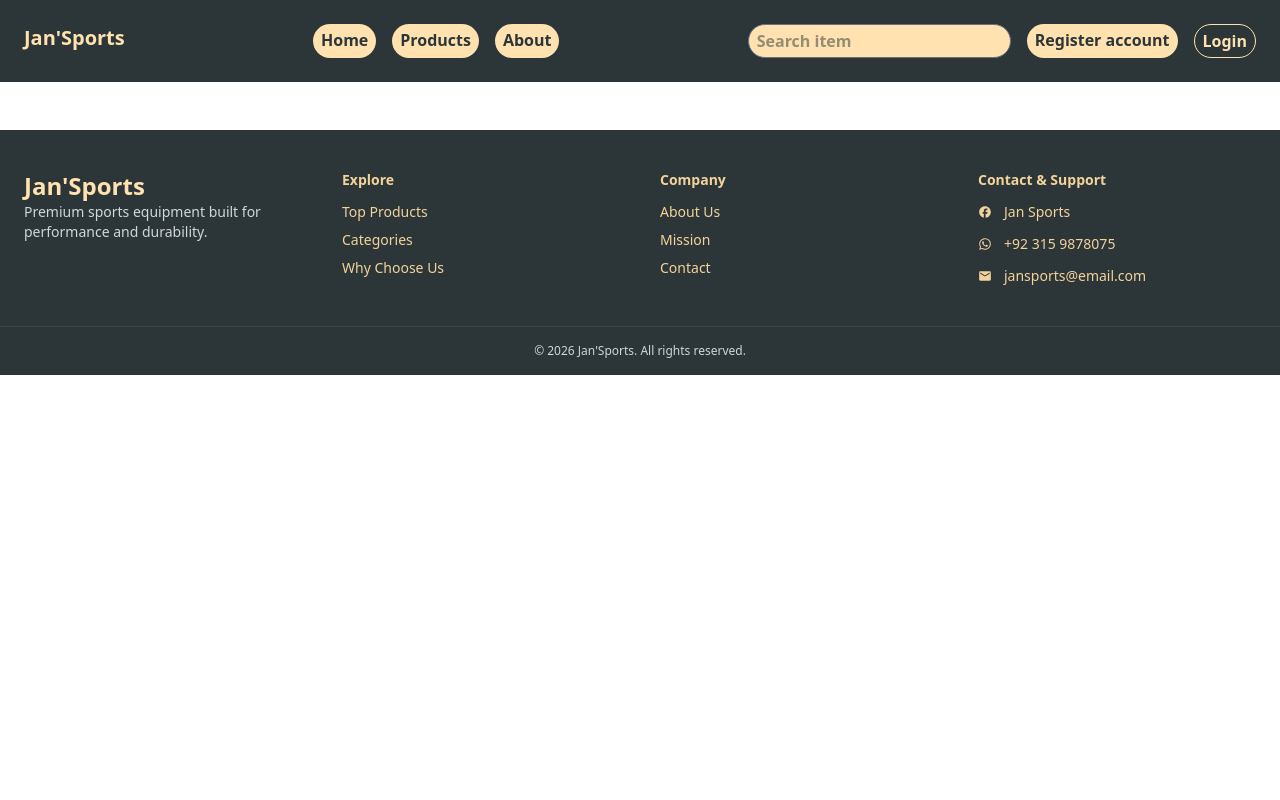
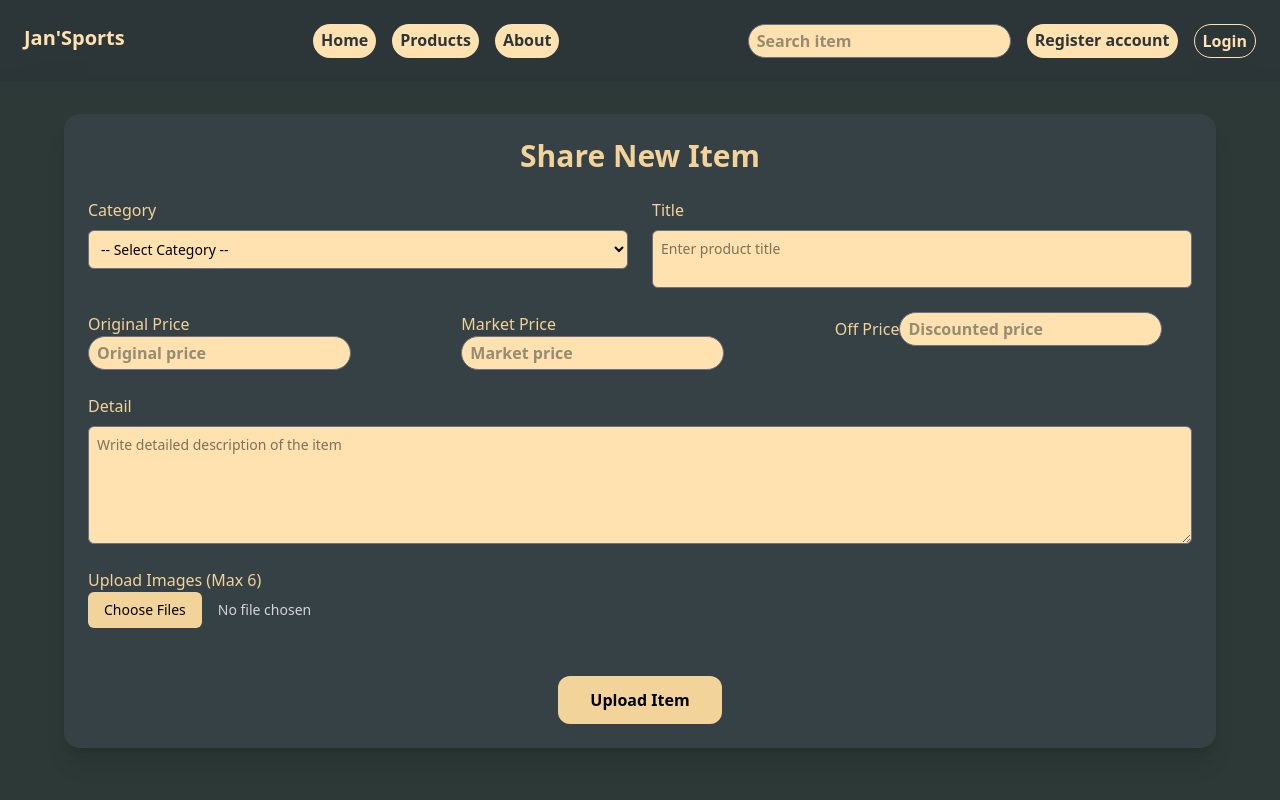
Before and after one commit to MehtabWazir34/E-commerce-SIte-FullStack, a React (Vite) app in the folder clientside/: page /addnewitem in a window 1280 px wide. Shown: the top 800 px of the page. Built offline with nearby package versions, Linux system fonts and the light colour scheme.

Commit message:
Create Item

```diff
--- a/clientside/src/App.jsx
+++ b/clientside/src/App.jsx
@@ -10,6 +10,7 @@ import ScrollToHash from './Parts/ScrollToIds'
 import Products from './Pages/Products'
 import Details from './Pages/Details'
 import About from './Pages/About'
+import ShareNewItem from './Pages/ShareNewItem'
 
 function App() {
 
@@ -27,6 +28,7 @@ function App() {
           <Route path='/products' element={<Products/>}/>
           <Route path='/product/details/:id' element={<Details/>}/>
           <Route path='/about' element={<About/>}/>
+          <Route path='/addnewitem' element={<ShareNewItem/>}/>
         </Routes>
 
         </main>
--- /dev/null
+++ b/clientside/src/Pages/ShareNewItem.jsx
@@ -0,0 +1,236 @@
+import { useState } from "react";
+import { InPut, LaBel } from "../Inputs/InPuts";
+
+function ShareNewItem() {
+  const [formData, setFormData] = useState({
+    title: "",
+    detail: "",
+    category: "",
+    prices: {
+      original: "",
+      market: "",
+      off: "",
+    },
+    images: [],
+  });
+
+  const [previewImages, setPreviewImages] = useState([]);
+
+  /* ===============================
+     IMAGE HANDLING (MAX 6)
+  ================================ */
+  const handleImageChange = (e) => {
+    const files = Array.from(e.target.files);
+
+    if (files.length + previewImages.length > 6) {
+      alert("You can upload only up to 6 images.");
+      return;
+    }
+
+    setFormData((prev) => ({
+      ...prev,
+      images: [...prev.images, ...files],
+    }));
+
+    const previews = files.map((file) => URL.createObjectURL(file));
+    setPreviewImages((prev) => [...prev, ...previews]);
+  };
+
+  const removeImage = (index) => {
+    setPreviewImages((prev) => prev.filter((_, i) => i !== index));
+    setFormData((prev) => ({
+      ...prev,
+      images: prev.images.filter((_, i) => i !== index),
+    }));
+  };
+
+  /* ===============================
+     SUBMIT HANDLER
+  ================================ */
+  const handleSubmit = (e) => {
+    e.preventDefault();
+
+    const payload = new FormData();
+    payload.append("title", formData.title);
+    payload.append("detail", formData.detail);
+    payload.append("category", formData.category);
+
+    payload.append("originalPrice", formData.prices.original);
+    payload.append("marketPrice", formData.prices.market);
+    payload.append("offPrice", formData.prices.off);
+
+    formData.images.forEach((img) => {
+      payload.append("images", img);
+    });
+
+    console.log("Ready for backend upload");
+    // axios.post("/api/products", payload)
+  };
+
+  return (
+    <section className="w-full min-h-screen bg-[#2c3936] px-4 py-8">
+      <div className="max-w-6xl mx-auto bg-[#364145] rounded-2xl shadow-xl p-6">
+        <h2 className="text-3xl text-[#f2d39a] text-center mb-6 font-semibold">
+          Share New Item
+        </h2>
+
+        <form
+          onSubmit={handleSubmit}
+          className="grid grid-cols-1 lg:grid-cols-2 gap-6"
+        >
+          {/* ================= CATEGORY ================= */}
+          <div className="flex flex-col gap-2">
+            <LaBel lblFor="category" lblName="Category" />
+            <select
+              id="category"
+              className="rounded-md border border-gray-500 bg-[#ffe2af] px-2 py-2 text-sm outline-none"
+              value={formData.category}
+              onChange={(e) =>
+                setFormData({ ...formData, category: e.target.value })
+              }
+              required
+            >
+              <option value="">-- Select Category --</option>
+              <option value="Cricket">Cricket</option>
+              <option value="Football">Football</option>
+              <option value="Volleyball">Volleyball</option>
+              <option value="Wears">Wears</option>
+            </select>
+          </div>
+
+          {/* ================= TITLE ================= */}
+          <div className="flex flex-col gap-2">
+            <LaBel lblFor="title" lblName="Title" />
+            <textarea
+              id="title"
+              rows={2}
+              resize="none"
+              className="resize-none rounded-md border border-gray-500 bg-[#ffe2af] px-2 py-2 text-sm outline-none"
+              placeholder="Enter product title"
+              value={formData.title}
+              onChange={(e) =>
+                setFormData({ ...formData, title: e.target.value })
+              }
+              required
+            />
+          </div>
+
+          {/* ================= PRICES ================= */}
+          <div className="grid grid-cols-1 md:grid-cols-3 gap-4 lg:col-span-2">
+            <div>
+              <LaBel lblFor="original" lblName="Original Price" />
+              <InPut
+                type="number"
+                id="original"
+                placeholder="Original price"
+                value={formData.prices.original}
+                onChange={(e) =>
+                  setFormData({
+                    ...formData,
+                    prices: { ...formData.prices, original: e.target.value },
+                  })
+                }
+                required
+              />
+            </div>
+
+            <div>
+              <LaBel lblFor="market" lblName="Market Price" />
+              <InPut
+                type="number"
+                id="market"
+                placeholder="Market price"
+                value={formData.prices.market}
+                onChange={(e) =>
+                  setFormData({
+                    ...formData,
+                    prices: { ...formData.prices, market: e.target.value },
+                  })
+                }
+              />
+            </div>
+
+            <div>
+              <LaBel lblFor="off" lblName="Off Price" />
+              <InPut
+                type="number"
+                id="off"
+                placeholder="Discounted price"
+                value={formData.prices.off}
+                onChange={(e) =>
+                  setFormData({
+                    ...formData,
+                    prices: { ...formData.prices, off: e.target.value },
+                  })
+                }
+              />
+            </div>
+          </div>
+
+          {/* ================= DETAILS ================= */}
+          <div className="flex flex-col gap-2 lg:col-span-2">
+            <LaBel lblFor="detail" lblName="Detail" />
+            <textarea
+              id="detail"
+              rows={5}
+              className="rounded-md border border-gray-500 bg-[#ffe2af] px-2 py-2 text-sm outline-none"
+              placeholder="Write detailed description of the item"
+              value={formData.detail}
+              onChange={(e) =>
+                setFormData({ ...formData, detail: e.target.value })
+              }
+              required
+            />
+          </div>
+
+          {/* ================= IMAGE UPLOAD ================= */}
+          <div className="lg:col-span-2">
+            <LaBel lblFor="images" lblName="Upload Images (Max 6)" />
+            <input
+              type="file"
+              id="images"
+              accept="image/*"
+              multiple
+              onChange={handleImageChange}
+              className="block w-full text-sm text-gray-300 file:mr-4 file:rounded-md file:border-0 file:bg-[#f2d39a] file:px-4 file:py-2 file:text-black"
+            />
+          </div>
+
+          {/* ================= IMAGE PREVIEW ================= */}
+          {previewImages.length > 0 && (
+            <div className="grid grid-cols-2 sm:grid-cols-3 md:grid-cols-6 gap-4 lg:col-span-2">
+              {previewImages.map((img, index) => (
+                <div key={index} className="relative">
+                  <img
+                    src={img}
+                    alt="preview"
+                    className="h-24 w-full object-cover rounded-md"
+                  />
+                  <button
+                    type="button"
+                    onClick={() => removeImage(index)}
+                    className="absolute top-1 right-1 bg-red-600 text-white text-xs px-2 py-1 rounded"
+                  >
+                    X
+                  </button>
+                </div>
+              ))}
+            </div>
+          )}
+
+          {/* ================= SUBMIT ================= */}
+          <div className="lg:col-span-2 flex justify-center mt-6">
+            <button
+              type="submit"
+              className="px-8 py-3 rounded-xl bg-[#f2d39a] text-black font-semibold hover:opacity-90 transition"
+            >
+              Upload Item
+            </button>
+          </div>
+        </form>
+      </div>
+    </section>
+  );
+}
+
+export default ShareNewItem;
```
